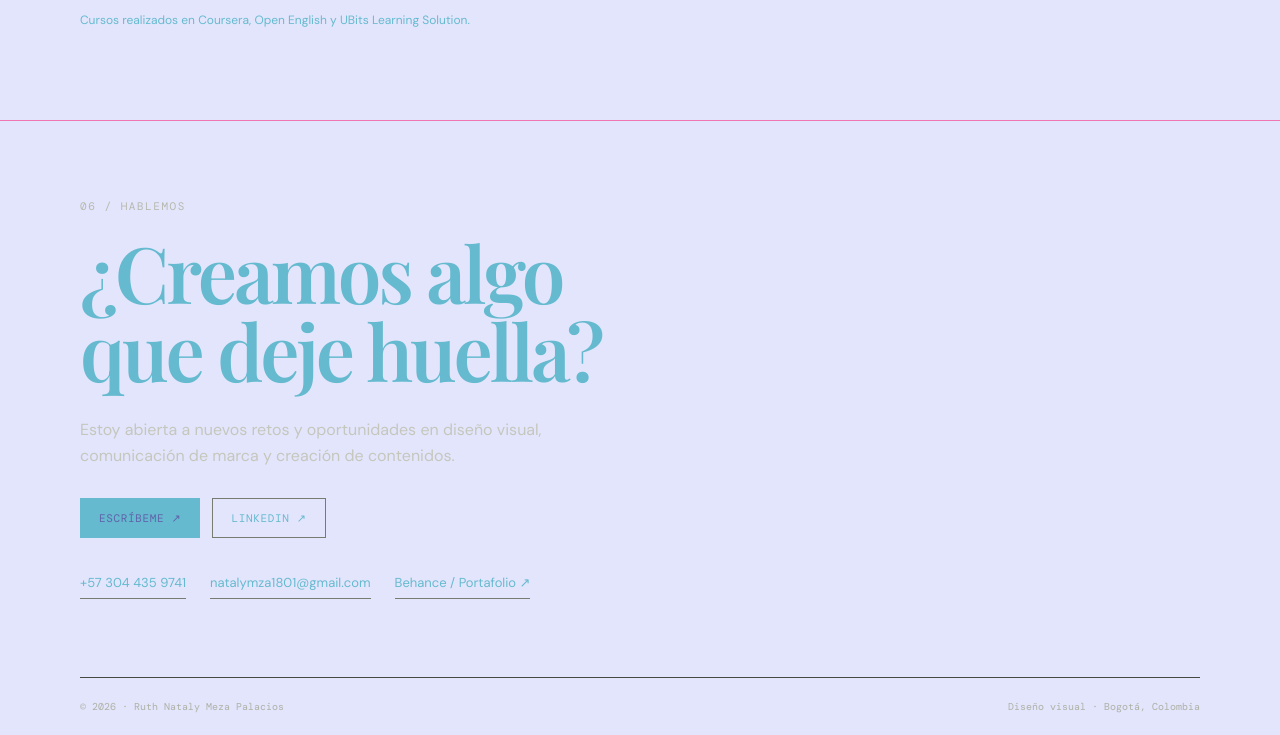
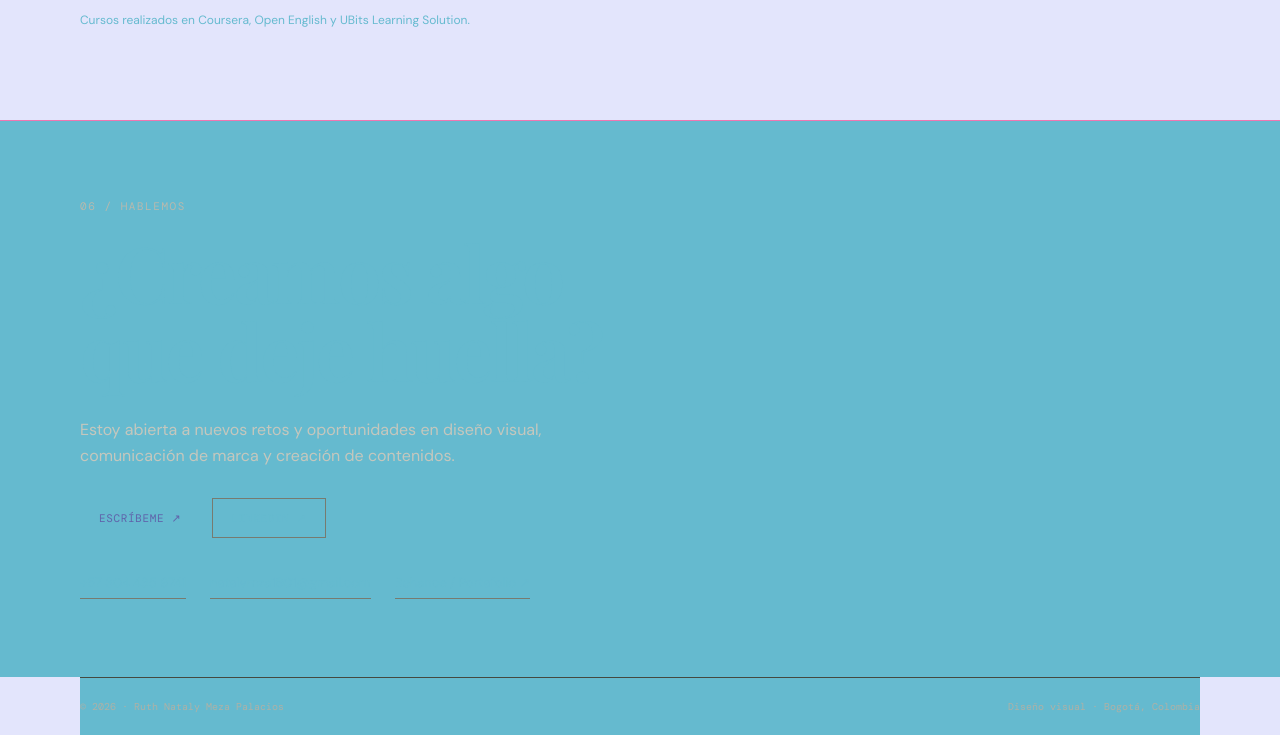
Before and after one commit to runamepa-droid/hoja-de-vida-nataly., a plain HTML site: page index.html in a window 1280 px wide. Shown: the part 3637-4372 px from the top of the page. Drawn offline with nearby package versions, Linux system fonts and the light colour scheme.

Commit message:
Update index.html

```diff
--- a/index.html
+++ b/index.html
@@ -9,7 +9,7 @@
   <link rel="preconnect" href="https://fonts.gstatic.com" crossorigin>
   <link href="https://fonts.googleapis.com/css2?family=DM+Mono:wght@400;500&family=DM+Sans:wght@400;500;600;700&family=Playfair+Display:wght@500;600;700&display=swap" rel="stylesheet">
   <style>
-    :root{--ink:#6063aa;--muted:#65bacf;--paper:#e3e5fc;--white:#65bacf;--lime:#65bacf;--line:#ef76b1;--dark:##65bacfaa}
+    :root{--ink:#6063aa;--muted:#65bacf;--paper:#e3e5fc;--white:#65bacf;--lime:#65bacf;--line:#ef76b1;--dark:#65bacf}
     *{box-sizing:border-box}html{scroll-behavior:smooth}body{margin:0;background:var(--paper);color:var(--ink);font-family:"DM Sans",sans-serif;line-height:1.6}
     a{color:inherit;text-decoration:none}.wrap{width:min(1120px,calc(100% - 48px));margin:auto}
     .topbar{display:flex;justify-content:space-between;align-items:center;padding:24px 0;border-bottom:1px solid var(--line);font-family:"DM Mono",monospace;font-size:11px;letter-spacing:.08em;text-transform:uppercase}
```
